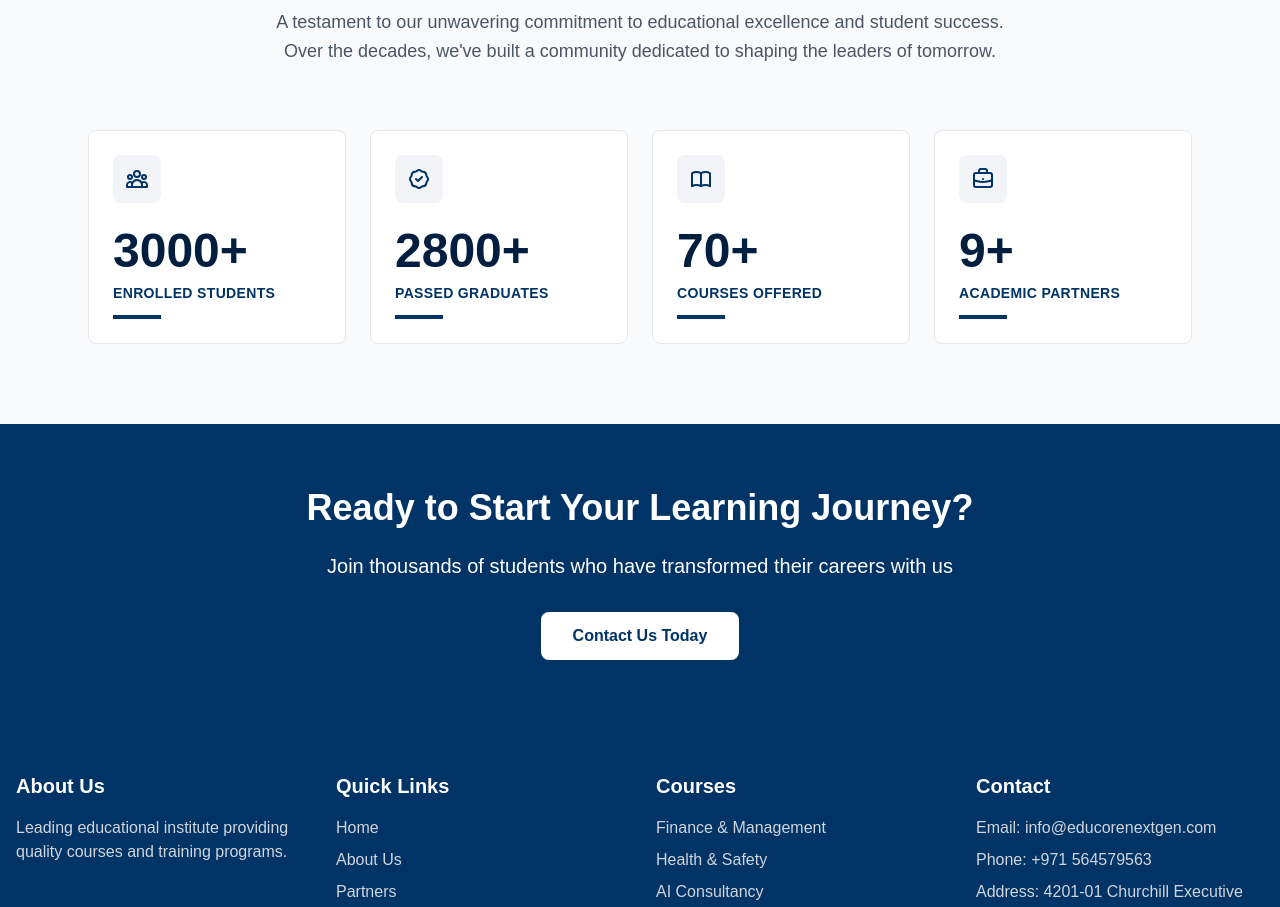
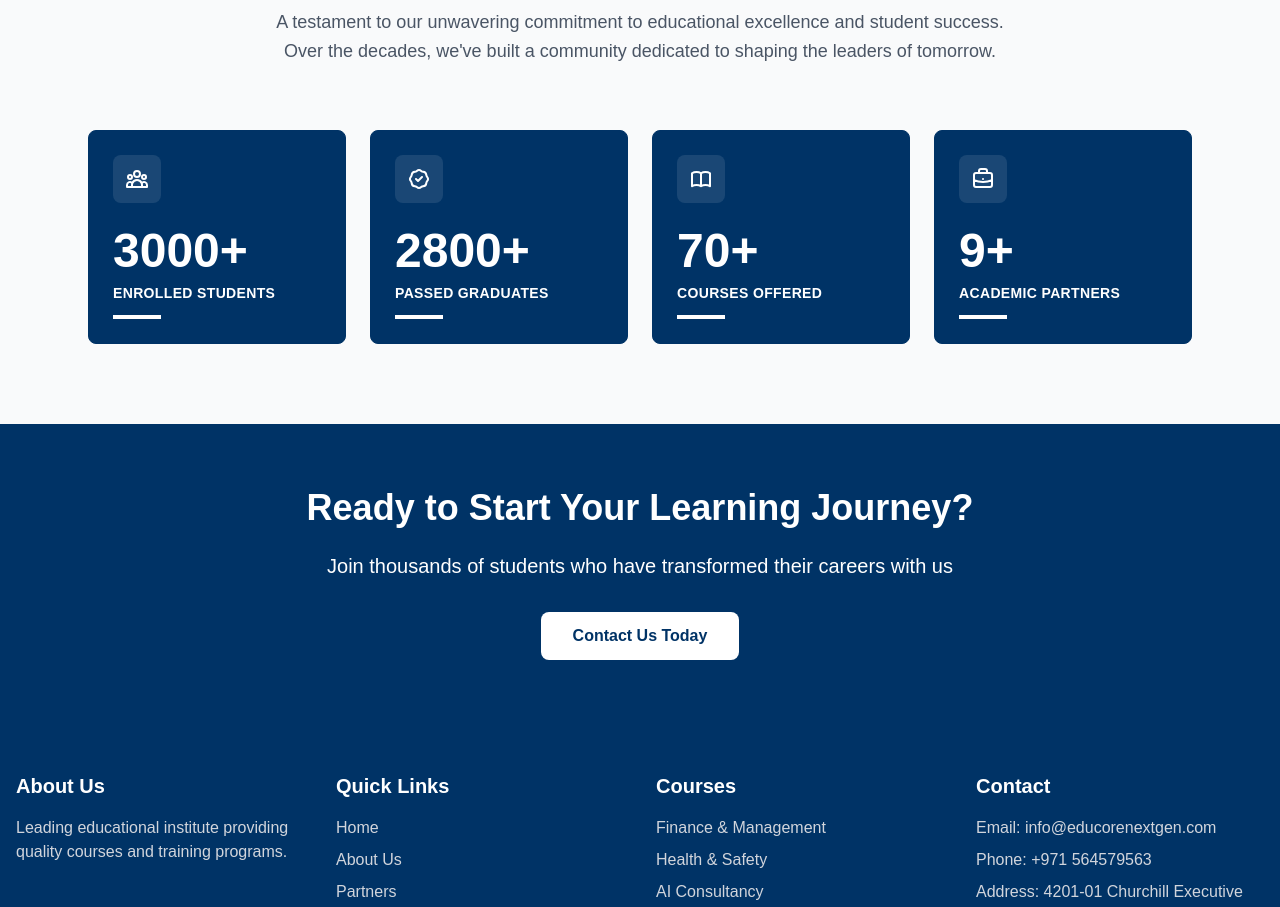
Before and after one commit to skyfobs/edocore-nextgen-site, a Next.js app: page / in a window 1280 px wide. Shown: the part 2860-3767 px from the top of the page. Built offline with nearby package versions, Linux system fonts and the light colour scheme.

Commit message:
update journey details

```diff
--- a/app/page.tsx
+++ b/app/page.tsx
@@ -161,51 +161,51 @@ export default function Home() {
         <div className="max-w-[1200px] mx-auto px-6">
           <div className="grid grid-cols-1 sm:grid-cols-2 lg:grid-cols-4 gap-6">
             {/* Stat Card 1 */}
-            <div className="bg-white border border-gray-200 p-6 rounded-lg hover:shadow-lg transition-all duration-300 group">
-              <div className="w-12 h-12 rounded-lg bg-[#003366]/5 flex items-center justify-center mb-6 group-hover:bg-[#003366] transition-colors">
-                <svg className="w-6 h-6 text-[#003366] group-hover:text-white transition-colors" fill="none" stroke="currentColor" viewBox="0 0 24 24">
+            <div className="bg-[#003366] border border-[#003366] p-6 rounded-lg hover:bg-white hover:shadow-lg transition-all duration-300 group">
+              <div className="w-12 h-12 rounded-lg bg-white/10 flex items-center justify-center mb-6 group-hover:bg-[#003366] transition-colors">
+                <svg className="w-6 h-6 text-white group-hover:text-white transition-colors" fill="none" stroke="currentColor" viewBox="0 0 24 24">
                   <path strokeLinecap="round" strokeLinejoin="round" strokeWidth={2} d="M17 20h5v-2a3 3 0 00-5.356-1.857M17 20H7m10 0v-2c0-.656-.126-1.283-.356-1.857M7 20H2v-2a3 3 0 015.356-1.857M7 20v-2c0-.656.126-1.283.356-1.857m0 0a5.002 5.002 0 019.288 0M15 7a3 3 0 11-6 0 3 3 0 016 0zm6 3a2 2 0 11-4 0 2 2 0 014 0zM7 10a2 2 0 11-4 0 2 2 0 014 0z" />
                 </svg>
               </div>
-              <div className="text-5xl font-bold text-[#001e40] mb-2">3000+</div>
-              <div className="text-sm font-semibold text-[#003366] uppercase tracking-wide">Enrolled Students</div>
-              <div className="mt-3 h-1 w-12 bg-[#003366]"></div>
+              <div className="text-5xl font-bold text-white group-hover:text-[#001e40] mb-2 transition-colors">3000+</div>
+              <div className="text-sm font-semibold text-white group-hover:text-[#003366] uppercase tracking-wide transition-colors">Enrolled Students</div>
+              <div className="mt-3 h-1 w-12 bg-white group-hover:bg-[#003366] transition-colors"></div>
             </div>
 
             {/* Stat Card 2 */}
-            <div className="bg-white border border-gray-200 p-6 rounded-lg hover:shadow-lg transition-all duration-300 group">
-              <div className="w-12 h-12 rounded-lg bg-[#003366]/5 flex items-center justify-center mb-6 group-hover:bg-[#003366] transition-colors">
-                <svg className="w-6 h-6 text-[#003366] group-hover:text-white transition-colors" fill="none" stroke="currentColor" viewBox="0 0 24 24">
+            <div className="bg-[#003366] border border-[#003366] p-6 rounded-lg hover:bg-white hover:shadow-lg transition-all duration-300 group">
+              <div className="w-12 h-12 rounded-lg bg-white/10 flex items-center justify-center mb-6 group-hover:bg-[#003366] transition-colors">
+                <svg className="w-6 h-6 text-white group-hover:text-white transition-colors" fill="none" stroke="currentColor" viewBox="0 0 24 24">
                   <path strokeLinecap="round" strokeLinejoin="round" strokeWidth={2} d="M9 12l2 2 4-4M7.835 4.697a3.42 3.42 0 001.946-.806 3.42 3.42 0 014.438 0 3.42 3.42 0 001.946.806 3.42 3.42 0 013.138 3.138 3.42 3.42 0 00.806 1.946 3.42 3.42 0 010 4.438 3.42 3.42 0 00-.806 1.946 3.42 3.42 0 01-3.138 3.138 3.42 3.42 0 00-1.946.806 3.42 3.42 0 01-4.438 0 3.42 3.42 0 00-1.946-.806 3.42 3.42 0 01-3.138-3.138 3.42 3.42 0 00-.806-1.946 3.42 3.42 0 010-4.438 3.42 3.42 0 00.806-1.946 3.42 3.42 0 013.138-3.138z" />
                 </svg>
               </div>
-              <div className="text-5xl font-bold text-[#001e40] mb-2">2800+</div>
-              <div className="text-sm font-semibold text-[#003366] uppercase tracking-wide">Passed Graduates</div>
-              <div className="mt-3 h-1 w-12 bg-[#003366]"></div>
+              <div className="text-5xl font-bold text-white group-hover:text-[#001e40] mb-2 transition-colors">2800+</div>
+              <div className="text-sm font-semibold text-white group-hover:text-[#003366] uppercase tracking-wide transition-colors">Passed Graduates</div>
+              <div className="mt-3 h-1 w-12 bg-white group-hover:bg-[#003366] transition-colors"></div>
             </div>
 
             {/* Stat Card 3 */}
-            <div className="bg-white border border-gray-200 p-6 rounded-lg hover:shadow-lg transition-all duration-300 group">
-              <div className="w-12 h-12 rounded-lg bg-[#003366]/5 flex items-center justify-center mb-6 group-hover:bg-[#003366] transition-colors">
-                <svg className="w-6 h-6 text-[#003366] group-hover:text-white transition-colors" fill="none" stroke="currentColor" viewBox="0 0 24 24">
+            <div className="bg-[#003366] border border-[#003366] p-6 rounded-lg hover:bg-white hover:shadow-lg transition-all duration-300 group">
+              <div className="w-12 h-12 rounded-lg bg-white/10 flex items-center justify-center mb-6 group-hover:bg-[#003366] transition-colors">
+                <svg className="w-6 h-6 text-white group-hover:text-white transition-colors" fill="none" stroke="currentColor" viewBox="0 0 24 24">
                   <path strokeLinecap="round" strokeLinejoin="round" strokeWidth={2} d="M12 6.253v13m0-13C10.832 5.477 9.246 5 7.5 5S4.168 5.477 3 6.253v13C4.168 18.477 5.754 18 7.5 18s3.332.477 4.5 1.253m0-13C13.168 5.477 14.754 5 16.5 5c1.747 0 3.332.477 4.5 1.253v13C19.832 18.477 18.247 18 16.5 18c-1.746 0-3.332.477-4.5 1.253" />
                 </svg>
               </div>
-              <div className="text-5xl font-bold text-[#001e40] mb-2">70+</div>
-              <div className="text-sm font-semibold text-[#003366] uppercase tracking-wide">Courses Offered</div>
-              <div className="mt-3 h-1 w-12 bg-[#003366]"></div>
+              <div className="text-5xl font-bold text-white group-hover:text-[#001e40] mb-2 transition-colors">70+</div>
+              <div className="text-sm font-semibold text-white group-hover:text-[#003366] uppercase tracking-wide transition-colors">Courses Offered</div>
+              <div className="mt-3 h-1 w-12 bg-white group-hover:bg-[#003366] transition-colors"></div>
             </div>
 
             {/* Stat Card 4 */}
-            <div className="bg-white border border-gray-200 p-6 rounded-lg hover:shadow-lg transition-all duration-300 group">
-              <div className="w-12 h-12 rounded-lg bg-[#003366]/5 flex items-center justify-center mb-6 group-hover:bg-[#003366] transition-colors">
-                <svg className="w-6 h-6 text-[#003366] group-hover:text-white transition-colors" fill="none" stroke="currentColor" viewBox="0 0 24 24">
+            <div className="bg-[#003366] border border-[#003366] p-6 rounded-lg hover:bg-white hover:shadow-lg transition-all duration-300 group">
+              <div className="w-12 h-12 rounded-lg bg-white/10 flex items-center justify-center mb-6 group-hover:bg-[#003366] transition-colors">
+                <svg className="w-6 h-6 text-white group-hover:text-white transition-colors" fill="none" stroke="currentColor" viewBox="0 0 24 24">
                   <path strokeLinecap="round" strokeLinejoin="round" strokeWidth={2} d="M21 13.255A23.931 23.931 0 0112 15c-3.183 0-6.22-.62-9-1.745M16 6V4a2 2 0 00-2-2h-4a2 2 0 00-2 2v2m4 6h.01M5 20h14a2 2 0 002-2V8a2 2 0 00-2-2H5a2 2 0 00-2 2v10a2 2 0 002 2z" />
                 </svg>
               </div>
-              <div className="text-5xl font-bold text-[#001e40] mb-2">9+</div>
-              <div className="text-sm font-semibold text-[#003366] uppercase tracking-wide">Academic Partners</div>
-              <div className="mt-3 h-1 w-12 bg-[#003366]"></div>
+              <div className="text-5xl font-bold text-white group-hover:text-[#001e40] mb-2 transition-colors">9+</div>
+              <div className="text-sm font-semibold text-white group-hover:text-[#003366] uppercase tracking-wide transition-colors">Academic Partners</div>
+              <div className="mt-3 h-1 w-12 bg-white group-hover:bg-[#003366] transition-colors"></div>
             </div>
           </div>
         </div>
```
